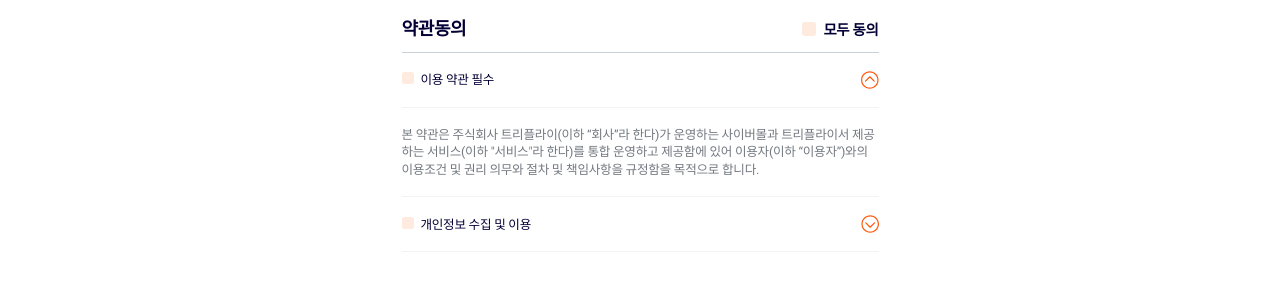
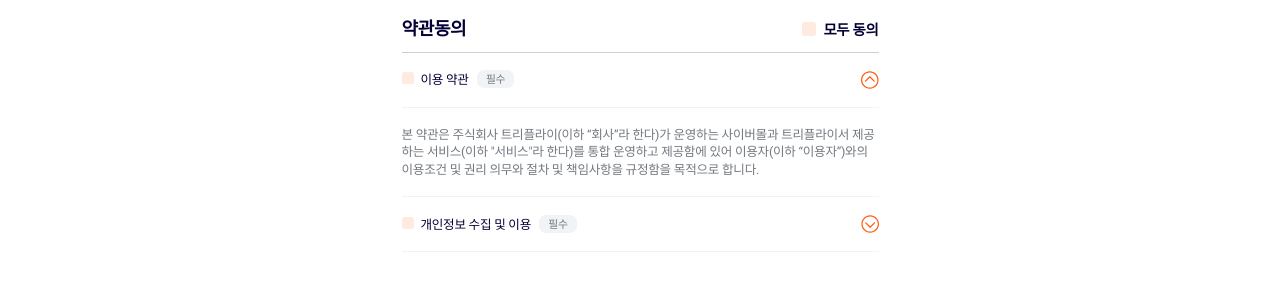
Before and after one commit to FRONTENDSCHOOLPLUS2/trifly, a Next.js app: page /signup in a window 1280 px wide. Shown: the part 227-510 px from the top of the page. Built offline with nearby package versions, Linux system fonts and the light colour scheme; no server answers.

Commit message:
✅ done: 약관 동의 '필수' 뱃지

```diff
--- a/src/app/(default)/(user)/signup/Agree.tsx
+++ b/src/app/(default)/(user)/signup/Agree.tsx
@@ -3,6 +3,7 @@ import Accordion from "@/components/Accordion/Accordion";
 import AccordionBody from "@/components/Accordion/AccordionBody";
 import AccordionHeader from "@/components/Accordion/AccordionHeader";
 import AccordionItem from "@/components/Accordion/AccordionItem";
+import Badge from "@/components/Badge/Badge";
 import Submit from "@/components/Submit/Submit";
 import { ChangeEvent, Dispatch, FormEvent, useRef, useState } from "react";
 
@@ -76,7 +77,7 @@ const Agree = ({ setStep }: SignupStepProp) => {
                   ref={termChk}
                 />
                 <label htmlFor="termChk">
-                  이용 약관 <span>필수</span>
+                  이용 약관 <Badge type="gray">필수</Badge>
                 </label>
               </div>
             </AccordionHeader>
@@ -98,7 +99,9 @@ const Agree = ({ setStep }: SignupStepProp) => {
                   onChange={(e) => handleChk(e)}
                   ref={personalChk}
                 />
-                <label htmlFor="personalChk">개인정보 수집 및 이용</label>
+                <label htmlFor="personalChk">
+                  개인정보 수집 및 이용 <Badge type="gray">필수</Badge>
+                </label>
               </div>
             </AccordionHeader>
             <AccordionBody>ddd</AccordionBody>
--- a/src/app/(default)/(user)/signup/signup.scss
+++ b/src/app/(default)/(user)/signup/signup.scss
@@ -34,6 +34,14 @@
 
   .error-box {
     margin-top: 2rem;
+  }
+
+  // 약관동의
+  .agree {
+    .badge {
+      vertical-align: 0.1em;
+      margin-left: 0.6rem;
+    }
   }
 
   // 가입완료
```
